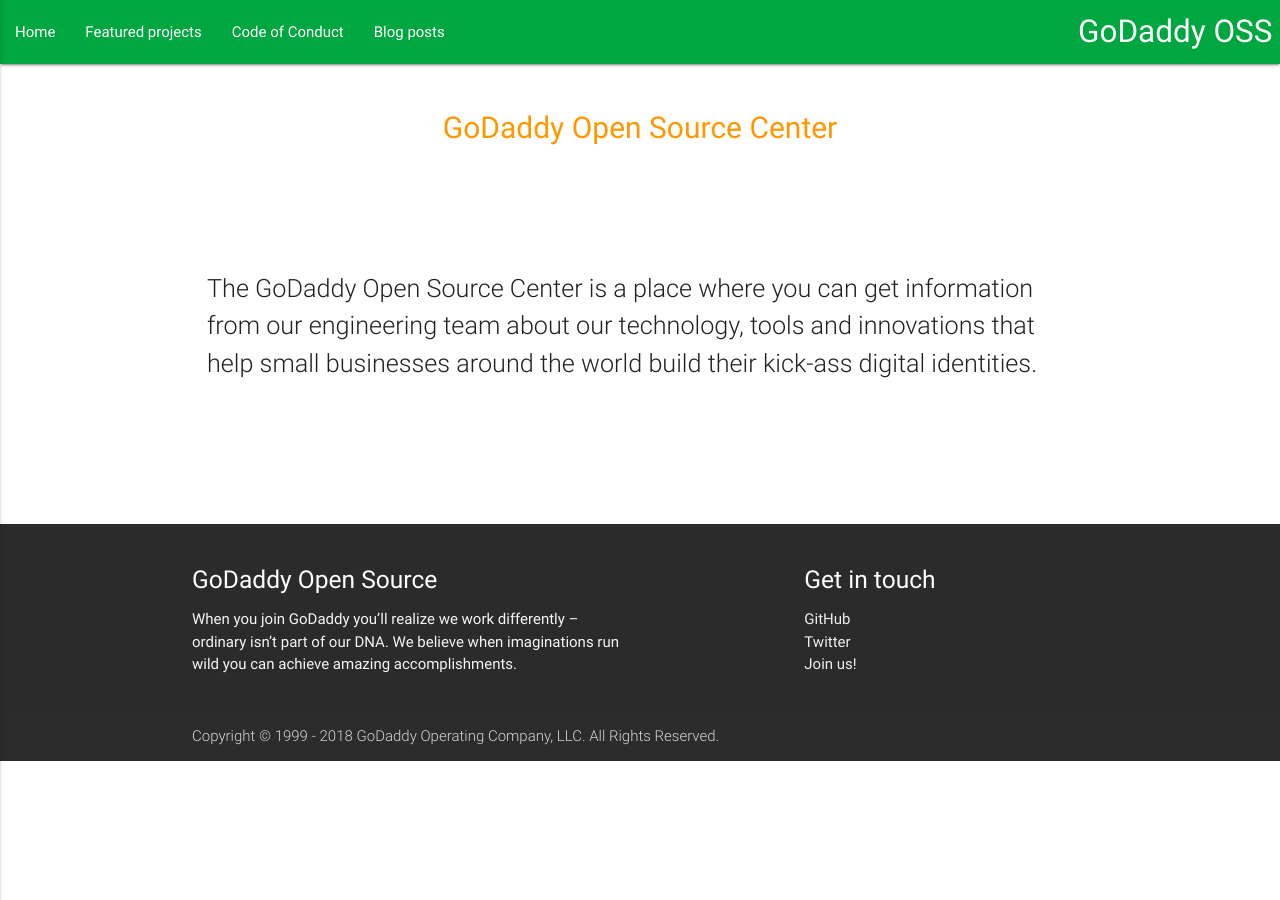
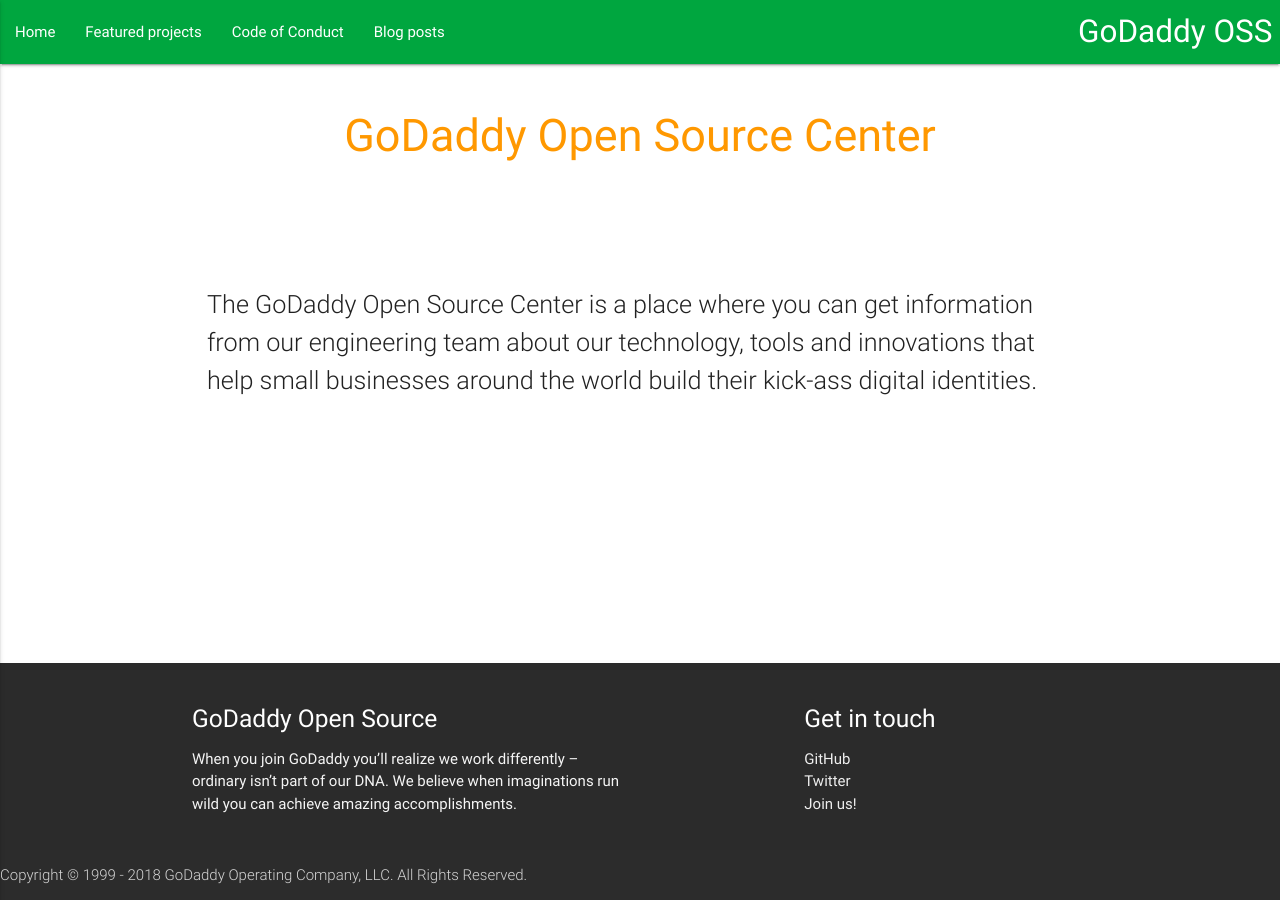
Before and after one commit to godaddy/godaddy.github.io, a Jekyll site: the page built from index.html, in a window 1280 px wide. Built offline with Jekyll 4.4.1, drawn with Linux system fonts in a browser that asks for light colours; nearby versions of some CDN libraries.

Commit message:
fix(style): sticky footer

```diff
--- a/_sass/layout.sass
+++ b/_sass/layout.sass
@@ -17,11 +17,17 @@
 
 body
   background: white
+  display: flex
+  min-height: 100vh
+  flex-direction: column
 
   #content
     padding: 1em
     h1
-      font-size: 2rem
+      font-size: 3rem
+
+.container
+  flex: 1 0 auto
 
 nav
   background: $green
```
